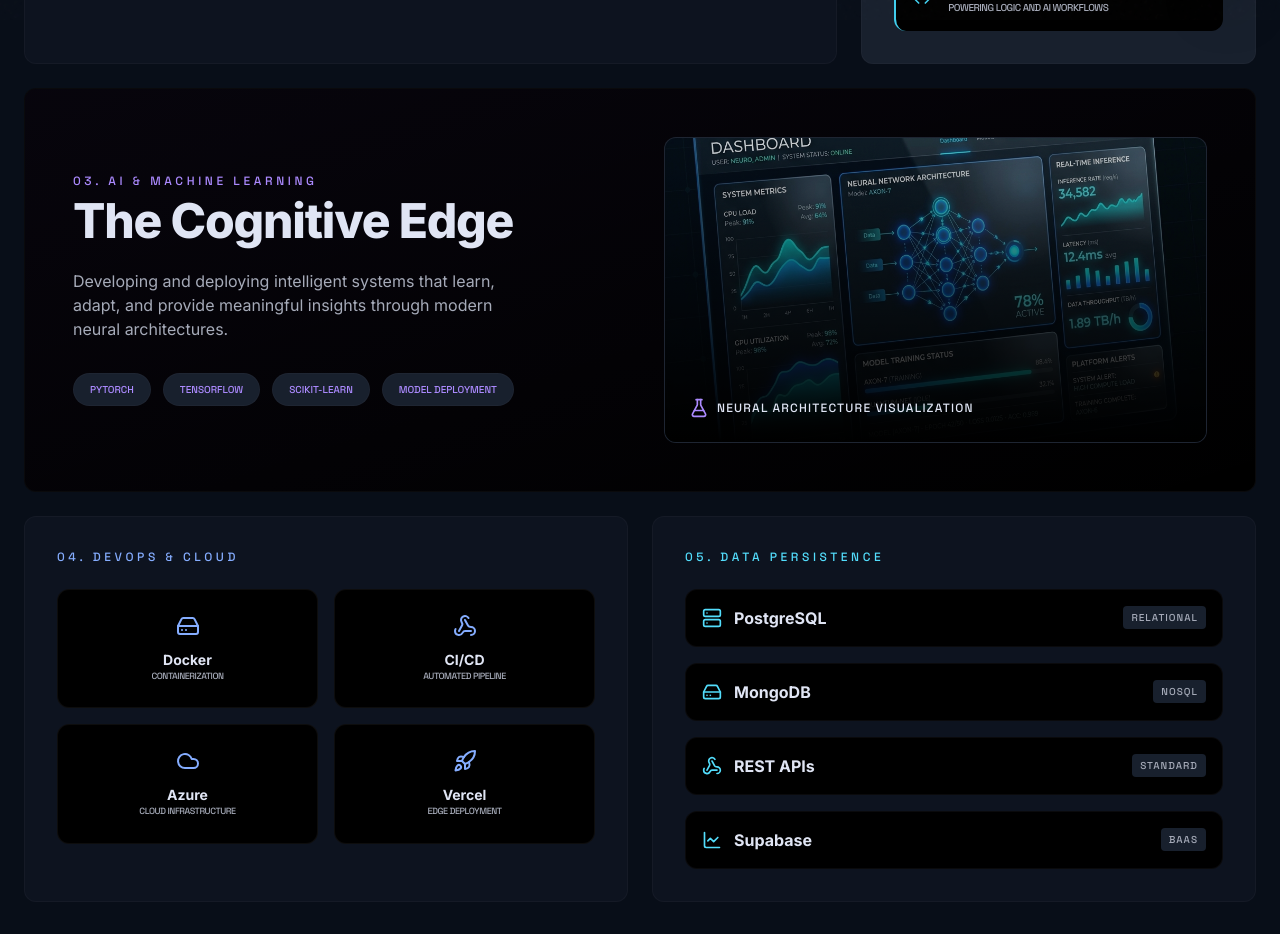
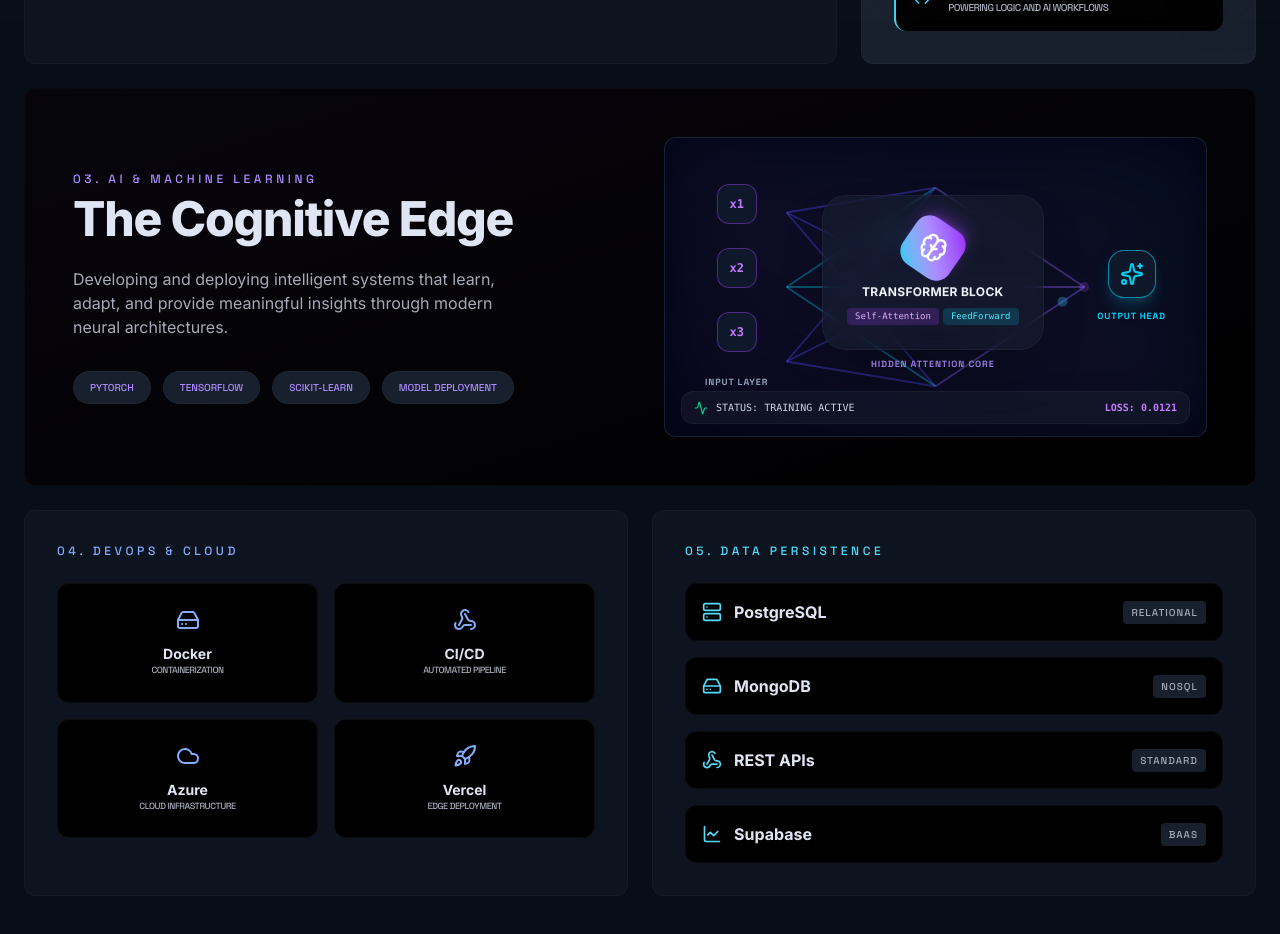
Before and after one commit to hasnatsakil/hasnatsakil.github.io, a React (Vite) app: page /#/stack in a window 1280 px wide. Shown: the part 780-1714 px from the top of the page. Built offline with nearby package versions, Linux system fonts and the light colour scheme.

Commit message:
feat: replace static Neural Architecture image with 3D animated NeuralArchitectureGraphic component and add moving scanline overlays to project cards

```diff
--- /dev/null
+++ b/src/components/NeuralArchitectureGraphic.tsx
@@ -0,0 +1,132 @@
+import React, { useState, useEffect } from "react";
+import { motion } from "motion/react";
+import { Brain, Sparkles, Activity, Layers, Network } from "lucide-react";
+
+export default function NeuralArchitectureGraphic() {
+  const [loss, setLoss] = useState(0.0142);
+  const [activeNeuron, setActiveNeuron] = useState(0);
+
+  useEffect(() => {
+    const interval = setInterval(() => {
+      setLoss((prev) => +(0.01 + Math.random() * 0.005).toFixed(4));
+      setActiveNeuron((prev) => (prev + 1) % 6);
+    }, 1000);
+    return () => clearInterval(interval);
+  }, []);
+
+  return (
+    <div className="relative w-full h-full min-h-[300px] flex items-center justify-center p-4 overflow-hidden rounded-xl bg-slate-950/80 border border-slate-800/80">
+      {/* Background Animated Gradient Mesh */}
+      <div className="absolute inset-0 bg-gradient-to-tr from-purple-500/10 via-tertiary/15 to-secondary/10 opacity-50 blur-2xl animate-pulse pointer-events-none"></div>
+
+      {/* SVG Synapse Pathways & Moving Pulsing Sparks */}
+      <svg className="absolute inset-0 w-full h-full pointer-events-none" viewBox="0 0 400 240" fill="none">
+        {/* Layer 1 to Layer 2 Synapses */}
+        <path d="M 80 60 L 200 40" stroke="#4f46e5" strokeWidth="1.5" strokeOpacity="0.4" />
+        <path d="M 80 60 L 200 120" stroke="#4f46e5" strokeWidth="1.5" strokeOpacity="0.4" />
+        <path d="M 80 60 L 200 200" stroke="#4f46e5" strokeWidth="1.5" strokeOpacity="0.4" />
+
+        <path d="M 80 120 L 200 40" stroke="#06b6d4" strokeWidth="1.5" strokeOpacity="0.4" />
+        <path d="M 80 120 L 200 120" stroke="#06b6d4" strokeWidth="1.5" strokeOpacity="0.4" />
+        <path d="M 80 120 L 200 200" stroke="#06b6d4" strokeWidth="1.5" strokeOpacity="0.4" />
+
+        <path d="M 80 180 L 200 40" stroke="#4f46e5" strokeWidth="1.5" strokeOpacity="0.4" />
+        <path d="M 80 180 L 200 120" stroke="#4f46e5" strokeWidth="1.5" strokeOpacity="0.4" />
+        <path d="M 80 180 L 200 200" stroke="#4f46e5" strokeWidth="1.5" strokeOpacity="0.4" />
+
+        {/* Layer 2 to Layer 3 Synapses */}
+        <path d="M 200 40 L 320 120" stroke="#8b5cf6" strokeWidth="1.5" strokeOpacity="0.4" />
+        <path d="M 200 120 L 320 120" stroke="#8b5cf6" strokeWidth="1.5" strokeOpacity="0.4" />
+        <path d="M 200 200 L 320 120" stroke="#8b5cf6" strokeWidth="1.5" strokeOpacity="0.4" />
+
+        {/* Moving Sparks Along Paths */}
+        <motion.circle
+          r="4"
+          fill="#a855f7"
+          animate={{ cx: [80, 200, 320], cy: [60, 120, 120], opacity: [0.2, 1, 0.2] }}
+          transition={{ duration: 2, repeat: Infinity, ease: "easeInOut" }}
+        />
+        <motion.circle
+          r="4"
+          fill="#06b6d4"
+          animate={{ cx: [80, 200, 320], cy: [180, 40, 120], opacity: [0.2, 1, 0.2] }}
+          transition={{ duration: 2.4, repeat: Infinity, ease: "easeInOut", delay: 0.4 }}
+        />
+        <motion.circle
+          r="4"
+          fill="#38bdf8"
+          animate={{ cx: [80, 200, 320], cy: [120, 200, 120], opacity: [0.2, 1, 0.2] }}
+          transition={{ duration: 1.8, repeat: Infinity, ease: "easeInOut", delay: 0.8 }}
+        />
+      </svg>
+
+      {/* 3D Neural Nodes Container */}
+      <div className="relative z-10 w-full h-full flex justify-between items-center px-6">
+        {/* Layer 1: Input Vector */}
+        <div className="flex flex-col gap-6 items-center">
+          {[0, 1, 2].map((i) => (
+            <motion.div
+              key={i}
+              animate={{
+                scale: activeNeuron === i ? [1, 1.25, 1] : 1,
+                boxShadow: activeNeuron === i ? "0 0 15px rgba(168,85,247,0.8)" : "none",
+              }}
+              transition={{ duration: 0.5 }}
+              className="w-10 h-10 rounded-xl bg-slate-900 border border-purple-500/40 flex items-center justify-center text-purple-400 text-xs font-mono font-bold"
+            >
+              x{i + 1}
+            </motion.div>
+          ))}
+          <span className="font-label text-[9px] uppercase tracking-widest text-slate-400 font-bold">Input Layer</span>
+        </div>
+
+        {/* Layer 2: Transformer Hidden Core (3D Rotating Node Box) */}
+        <motion.div
+          animate={{ y: [0, -6, 0] }}
+          transition={{ duration: 3.5, repeat: Infinity, ease: "easeInOut" }}
+          className="flex flex-col items-center gap-2"
+        >
+          <div className="relative p-6 glass-card rounded-3xl border border-tertiary/40 bg-slate-900/90 shadow-2xl flex flex-col items-center gap-2">
+            <motion.div
+              animate={{ rotate: 360 }}
+              transition={{ duration: 10, repeat: Infinity, ease: "linear" }}
+              className="w-14 h-14 rounded-2xl bg-gradient-to-tr from-purple-600 via-tertiary to-cyan-400 flex items-center justify-center text-slate-950 shadow-lg shadow-purple-500/30"
+            >
+              <Brain className="w-7 h-7 text-white" />
+            </motion.div>
+
+            <span className="font-headline text-xs font-bold text-slate-100 uppercase tracking-wide">
+              Transformer Block
+            </span>
+            <div className="flex gap-1">
+              <span className="px-2 py-0.5 rounded bg-purple-500/20 text-purple-300 text-[9px] font-mono">Self-Attention</span>
+              <span className="px-2 py-0.5 rounded bg-cyan-500/20 text-cyan-300 text-[9px] font-mono">FeedForward</span>
+            </div>
+          </div>
+          <span className="font-label text-[9px] uppercase tracking-widest text-tertiary font-bold">Hidden Attention Core</span>
+        </motion.div>
+
+        {/* Layer 3: Inference Output Head */}
+        <div className="flex flex-col items-center gap-3">
+          <motion.div
+            animate={{ scale: [1, 1.1, 1] }}
+            transition={{ duration: 2, repeat: Infinity, ease: "easeInOut" }}
+            className="w-12 h-12 rounded-2xl bg-slate-900 border border-cyan-400/60 shadow-lg shadow-cyan-500/20 flex items-center justify-center text-cyan-400"
+          >
+            <Sparkles className="w-6 h-6" />
+          </motion.div>
+          <span className="font-label text-[9px] uppercase tracking-widest text-cyan-400 font-bold">Output Head</span>
+        </div>
+      </div>
+
+      {/* Floating Status Badge */}
+      <div className="absolute bottom-3 left-4 right-4 glass-card px-3 py-2 rounded-xl flex items-center justify-between border border-slate-800/80 bg-slate-950/75 text-[10px] font-mono text-slate-300">
+        <div className="flex items-center gap-2">
+          <Activity className="w-3.5 h-3.5 text-emerald-400 animate-pulse" />
+          <span>STATUS: TRAINING ACTIVE</span>
+        </div>
+        <span className="text-purple-400 font-bold">LOSS: {loss}</span>
+      </div>
+    </div>
+  );
+}
--- a/src/pages/Home.tsx
+++ b/src/pages/Home.tsx
@@ -484,8 +484,14 @@ function ProjectCard({ title, category, year, problem, solution, result, image,
       transition={{ duration: 0.5, delay: index * 0.1 }}
       className="glass-card rounded-3xl overflow-hidden group"
     >
-      <div className="relative h-64 overflow-hidden">
-        <img alt={title} className="w-full h-full object-cover group-hover:scale-105 transition-transform duration-500" src={image} referrerPolicy="no-referrer" />
+      <div className="relative h-64 overflow-hidden group">
+        <img alt={title} className="w-full h-full object-cover group-hover:scale-105 transition-transform duration-500 opacity-90" src={image} />
+        {/* Animated Moving Data Scanline Overlay */}
+        <motion.div
+          animate={{ y: ["-100%", "100%"] }}
+          transition={{ duration: 4, repeat: Infinity, ease: "linear" }}
+          className="absolute inset-0 bg-gradient-to-b from-transparent via-cyan-400/15 to-transparent pointer-events-none"
+        ></motion.div>
         <div className="absolute inset-0 bg-gradient-to-t from-surface-container via-transparent to-transparent"></div>
       </div>
       <div className="p-8">
--- a/src/pages/Projects.tsx
+++ b/src/pages/Projects.tsx
@@ -119,15 +119,22 @@ function ProjectCard({ title, category, problem, solution, result, tags, image,
       whileHover={{ y: -10 }}
       className="group bg-surface-container-low rounded-3xl overflow-hidden border border-outline-variant/15 hover:shadow-2xl hover:shadow-primary/10 transition-all duration-500 flex flex-col"
     >
-      <div className="relative h-64 overflow-hidden">
+      <div className="relative h-64 overflow-hidden group">
         <img
           alt={title}
-          className="w-full h-full object-cover group-hover:scale-110 transition-transform duration-700"
+          className="w-full h-full object-cover group-hover:scale-110 transition-transform duration-700 opacity-90"
           src={image}
-          referrerPolicy="no-referrer"
         />
+        {/* Animated Moving Data Scanline Overlay */}
+        <motion.div
+          animate={{ y: ["-100%", "100%"] }}
+          transition={{ duration: 4, repeat: Infinity, ease: "linear" }}
+          className="absolute inset-0 bg-gradient-to-b from-transparent via-cyan-400/15 to-transparent pointer-events-none"
+        ></motion.div>
+        <div className="absolute inset-0 bg-gradient-to-t from-slate-950 via-transparent to-transparent opacity-60"></div>
         <div className="absolute top-4 left-4">
-          <span className={`bg-surface-container-lowest/80 backdrop-blur-md ${textColorClasses[color]} px-3 py-1 rounded-lg text-[10px] font-label font-bold tracking-widest uppercase border border-outline-variant/15`}>
+          <span className={`bg-slate-950/80 backdrop-blur-md ${textColorClasses[color]} px-3 py-1 rounded-lg text-[10px] font-label font-bold tracking-widest uppercase border border-slate-800 flex items-center gap-1.5`}>
+            <span className="w-1.5 h-1.5 rounded-full bg-cyan-400 animate-ping"></span>
             {category}
           </span>
         </div>
--- a/src/pages/Stack.tsx
+++ b/src/pages/Stack.tsx
@@ -1,6 +1,7 @@
 import React from "react";
 import { Monitor, Terminal, Layers, Palette, Zap, Server, Code, FlaskConical, HardDrive, Webhook, Cloud, LineChart, Rocket } from "lucide-react";
 import { motion } from "motion/react";
+import NeuralArchitectureGraphic from "../components/NeuralArchitectureGraphic";
 
 export default function Stack() {
   return (
@@ -117,18 +118,9 @@ export default function Stack() {
               initial={{ opacity: 0, x: 20 }}
               whileInView={{ opacity: 1, x: 0 }}
               viewport={{ once: true }}
-              className="aspect-video bg-surface-container-high rounded-xl border border-outline-variant/15 overflow-hidden relative"
+              className="w-full h-full min-h-[300px]"
             >
-              <img
-                alt="Abstract 3D neural network representation"
-                className="w-full h-full object-cover opacity-80 group-hover:scale-105 transition-transform duration-700"
-                src="/images/ai_dashboard.png"
-              />
-              <div className="absolute inset-0 bg-gradient-to-t from-surface-container-lowest to-transparent"></div>
-              <div className="absolute bottom-6 left-6 flex items-center space-x-2">
-                <FlaskConical className="w-5 h-5 text-tertiary" />
-                <span className="font-label text-xs uppercase tracking-widest text-on-surface">Neural Architecture Visualization</span>
-              </div>
+              <NeuralArchitectureGraphic />
             </motion.div>
           </div>
         </motion.section>
```
